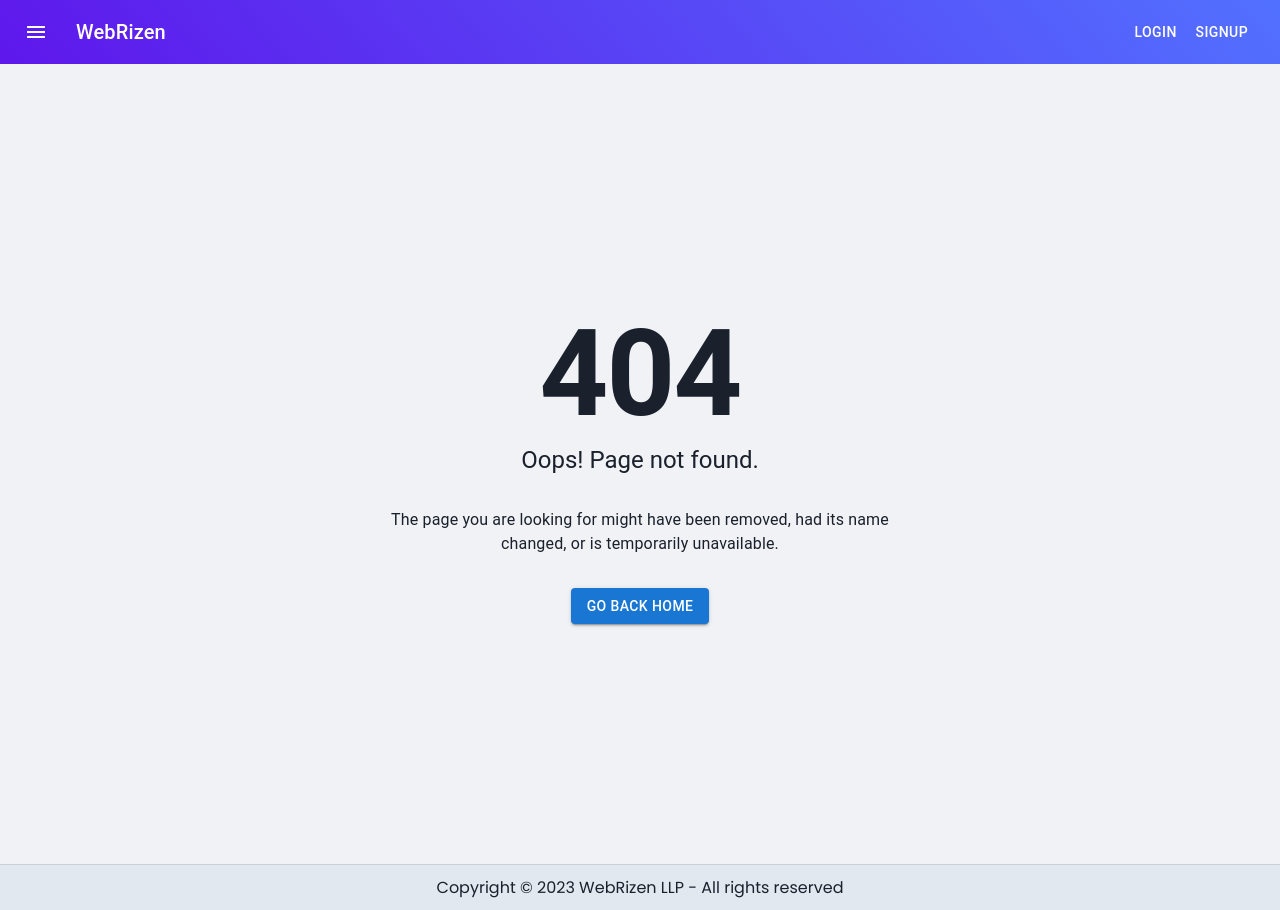
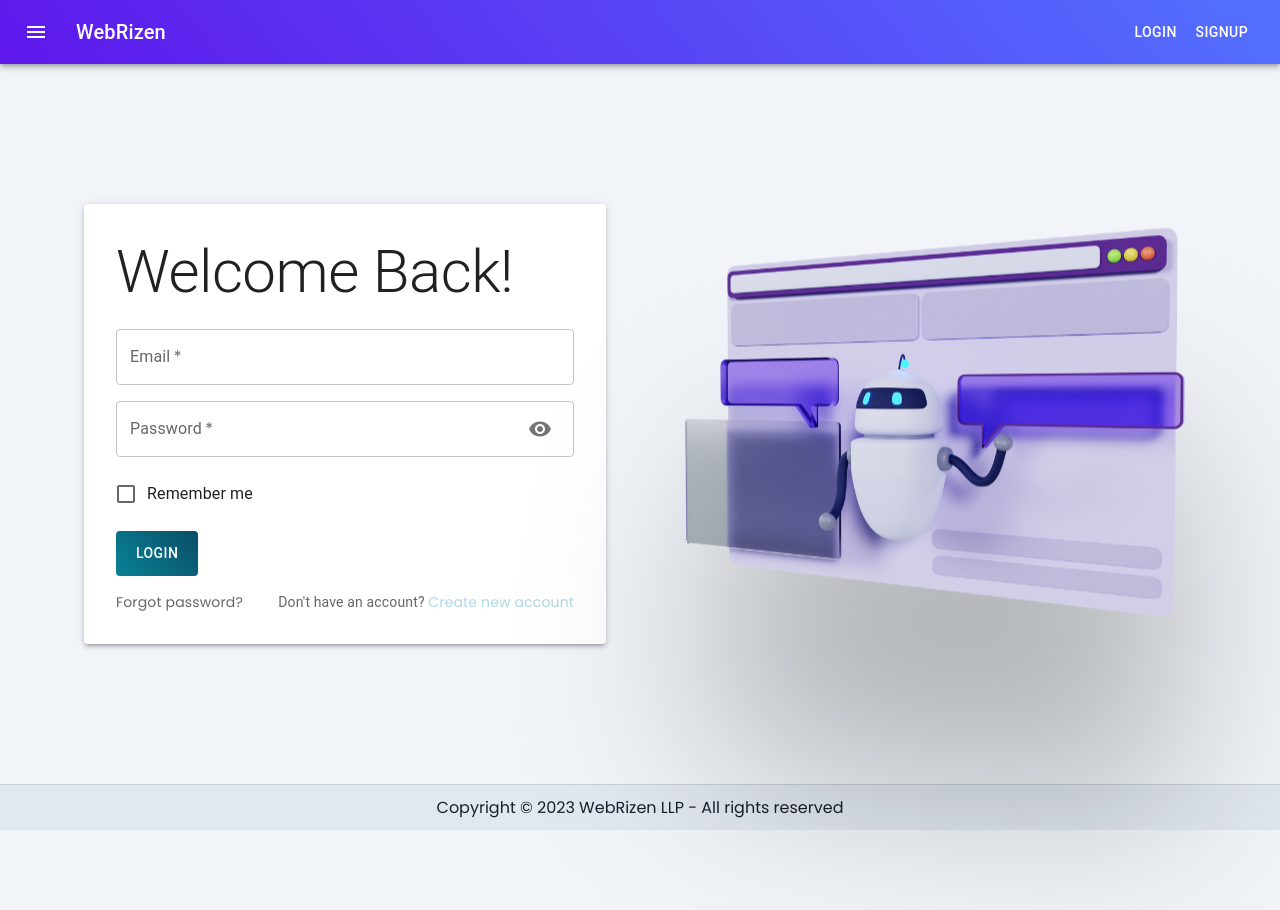
Before and after one commit to Webrizen/webrizen, a Next.js app: page /login in a window 1280 px wide. Before the commit this address had no page. After the commit the page ends 830 px from the top, so only its background shows below. Built offline with nearby package versions, Linux system fonts and the light colour scheme.

Commit message:
login & signup UI done

```diff
--- a/app/layout.js
+++ b/app/layout.js
@@ -1,12 +1,6 @@
 import Footer from './components/Footer';
 import Navbar from './components/Navbar';
 import './globals.css';
-import { Poppins } from 'next/font/google';
-
-const poppins = Poppins({
-  subsets: ['latin'],
-  weight: ['100', '200', '300', '400', '500', '600', '700', '800', '900']
-})
 
 export const metadata = {
   title: 'Webrizen | Website Design & Development Agency In Assam, India',
@@ -16,7 +10,7 @@ export const metadata = {
 export default function RootLayout({ children }) {
   return (
     <html lang="en">
-      <body className={poppins.className}>
+      <body>
         <Navbar/>
         {children}
         <Footer/>
--- /dev/null
+++ b/app/login/page.jsx
@@ -0,0 +1,123 @@
+"use client";
+import React, { useState } from "react";
+import {
+  Box,
+  Container,
+  Grid,
+  Paper,
+  Typography,
+  TextField,
+  Button,
+  IconButton,
+  InputAdornment,
+  FormControlLabel,
+  Checkbox,
+} from "@mui/material";
+import styles from "@/app/styles/login.module.css";
+import LoginHero from "@/app/assets/image/3.png";
+import Image from "next/image";
+import Link from "next/link";
+import { Visibility, VisibilityOff } from "@mui/icons-material";
+
+export default function Page() {
+  const [showPassword, setShowPassword] = useState(false);
+
+  const handleShowPassword = () => {
+    setShowPassword(!showPassword);
+  };
+
+  const handleSubmit = (e) => {
+    e.preventDefault();
+    // Handle form submission logic here
+  };
+
+  return (
+    <>
+      <div className={styles.Home}>
+        <div className={styles.leftHome}>
+          <Container maxWidth="sm">
+            <Paper elevation={3} sx={{ p: 4 }}>
+              <Typography variant="h2" gutterBottom>
+                Welcome Back!
+              </Typography>
+              <form onSubmit={handleSubmit}>
+                <Grid container spacing={2}>
+                  <Grid item xs={12}>
+                    <TextField
+                      fullWidth
+                      label="Email"
+                      variant="outlined"
+                      name="email"
+                      type="email"
+                      autoComplete="off"
+                      required
+                    />
+                  </Grid>
+                  <Grid item xs={12}>
+                    <TextField
+                      fullWidth
+                      label="Password"
+                      variant="outlined"
+                      autoComplete="none"
+                      name="password"
+                      type={showPassword ? "text" : "password"}
+                      required
+                      InputProps={{
+                        endAdornment: (
+                          <InputAdornment position="end">
+                            <IconButton onClick={handleShowPassword}>
+                              {showPassword ? (
+                                <VisibilityOff />
+                              ) : (
+                                <Visibility />
+                              )}
+                            </IconButton>
+                          </InputAdornment>
+                        ),
+                      }}
+                    />
+                  </Grid>
+                  <Grid item xs={12}>
+                    <FormControlLabel
+                      control={<Checkbox color="primary" />}
+                      label="Remember me"
+                    />
+                  </Grid>
+                  <Grid item xs={12}>
+                    <Button className={styles.Button}>Login</Button>
+                  </Grid>
+                </Grid>
+              </form>
+              <Box
+                mt={2}
+                sx={{
+                  display: "flex",
+                  flexDirection: "row",
+                  alignItems: "center",
+                  justifyContent: "space-between",
+                }}
+              >
+                <Typography variant="body2" color="textSecondary">
+                  <Link href="#">Forgot password?</Link>
+                </Typography>
+                <Typography variant="body2" color="textSecondary">
+                  Don't have an account?{" "}
+                  <Link href="#" style={{ color: "lightblue" }}>
+                    Create new account
+                  </Link>
+                </Typography>
+              </Box>
+            </Paper>
+          </Container>
+        </div>
+        <div className={styles.rightHome}>
+          <Image
+            src={LoginHero}
+            alt="Login Hero Image"
+            loading="lazy"
+          />
+        </div>
+      </div>
+    </>
+  );
+}
--- /dev/null
+++ b/app/styles/login.module.css
@@ -0,0 +1,82 @@
+.Home{
+    width: 100vw;
+    height: 90vh;
+    display: grid;
+    grid-template-columns: 1fr 1fr;
+    gap: 20px;
+    padding: 40px 60px;
+}
+.leftHome{
+    display: flex;
+    flex-direction: column;
+    align-items: left;
+    justify-content: center;
+    gap: 10px;
+}
+.leftHome .been{
+    font-size: 12px;
+    font-weight: 600;
+    padding: 10px 20px;
+    border-radius: 35px;
+    white-space: nowrap;
+    display: flex;
+    justify-content: center;
+    align-items: center;
+    gap: 10px;
+    flex-direction: row;
+    background: rgba(192, 192, 192, 0.318);
+    border: 0.1px solid rgba(0,0,0,0.01);
+    color: rgba(0,0,0,0.6);
+    width: min-content;
+}
+.leftHome h1{
+    font-size: 3.5rem;
+    font-weight: 800;
+}
+.leftHome .Button{
+    width: min-content;
+    white-space: nowrap;
+    background: linear-gradient(50deg, #088395, #0A4D68);
+    color: #fff;
+    padding: 10px 20px;
+}
+.rightHome{
+    display: flex;
+    flex-direction: column;
+    justify-content: center;
+    align-items: center;
+    gap: 10px;
+}
+.rightHome > img{
+    mix-blend-mode: darken;
+    animation: UpDownMove 5s ease-in-out infinite;
+    filter: drop-shadow(0px 200px 90px rgba(0, 0, 0, 0.25));
+}
+
+@keyframes UpDownMove{
+    50%{
+        transform: translateY(-20px);
+    }
+}
+
+
+@media only screen and (max-width: 768px) {
+    .Home{
+        grid-template-columns: 1fr;
+        padding: 10px;
+        height: auto;
+    }
+    .leftHome h1{
+        font-size: 2rem;
+    }
+    .rightHome > img{
+        width: 100%;
+        height: 100%;
+    }
+}
+
+@media only screen and (max-width: 280px) {
+    .leftHome .been{
+        padding: 10px;
+    }
+}
```
Also changed, not shown: app/signup/page.jsx (added, +134 -0 lines).
